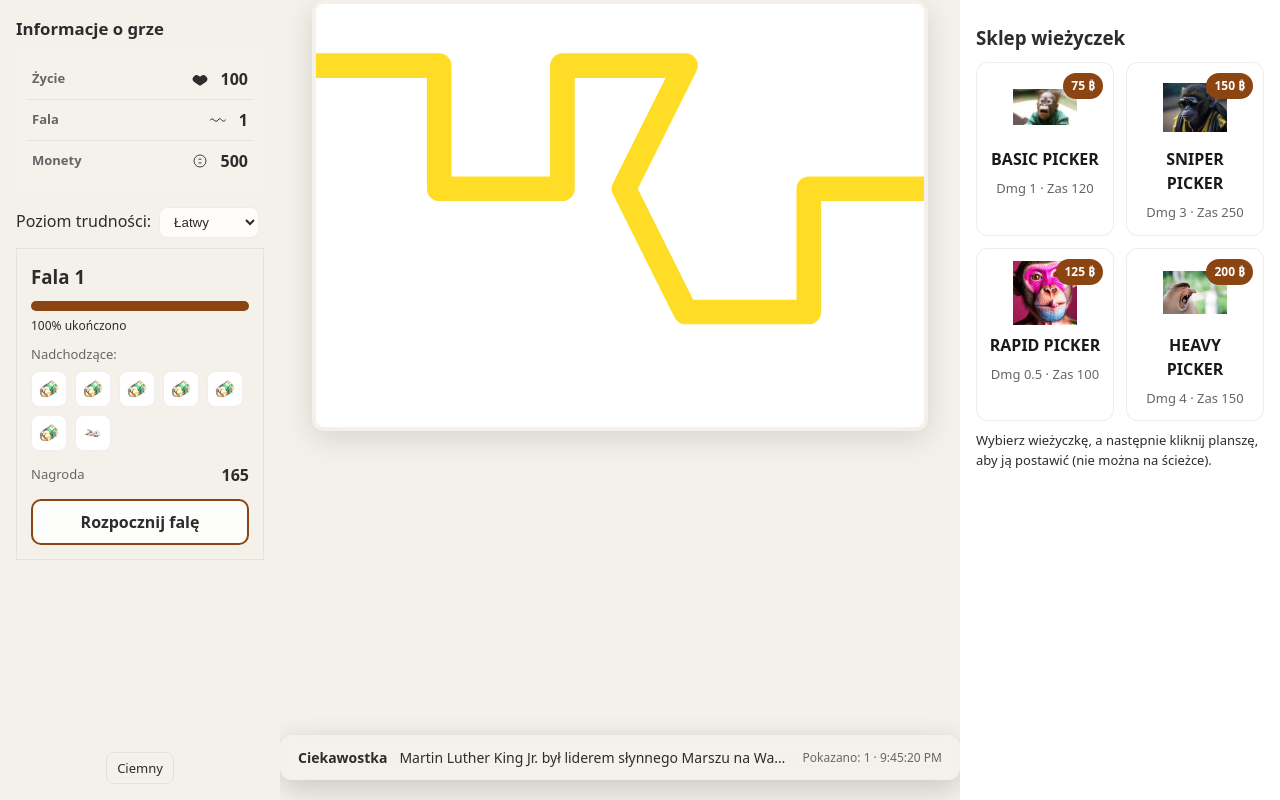
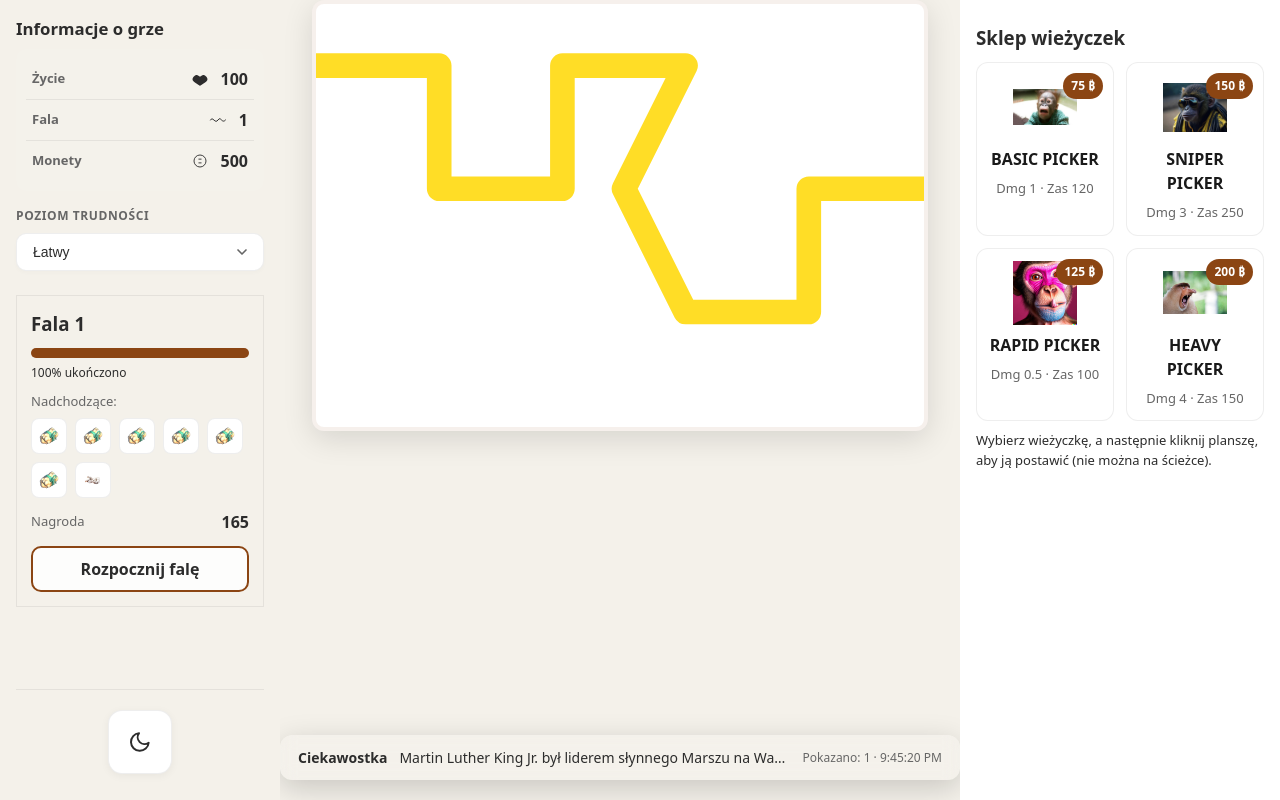
Before and after one commit to ASalek-Szkola/bawelna-app, a React (Vite) app: page / in a window 1280 px wide. Built offline with nearby package versions, Linux system fonts and the light colour scheme.

Commit message:
Light/dark mode switch. Difficulty select stylized

```diff
--- a/src/App.jsx
+++ b/src/App.jsx
@@ -1,64 +1,85 @@
 // App.jsx
-import React, { useEffect, useState } from 'react';
-import GameInfo from './components/HUD/GameInfo';
-import GameBoard from './components/Board/GameBoard';
-import TowerInfo from './components/TowerPanel/TowerInfo';
-import WaveManager from './components/HUD/WaveManager';
-import TowerShop from './components/TowerPanel/TowerShop';
-import './styles/layout.css';
-import Quiz from './components/Quiz/Quiz';
-import QuizFacts from './components/Quiz/QuizFacts';
-import mapConfig from './config/mapConfig.json';
+import React, { useEffect, useState } from "react";
+import GameInfo from "./components/HUD/GameInfo";
+import GameBoard from "./components/Board/GameBoard";
+import TowerInfo from "./components/TowerPanel/TowerInfo";
+import WaveManager from "./components/HUD/WaveManager";
+import TowerShop from "./components/TowerPanel/TowerShop";
+import "./styles/layout.css";
+import Quiz from "./components/Quiz/Quiz";
+import QuizFacts from "./components/Quiz/QuizFacts";
+import mapConfig from "./config/mapConfig.json";
 
-import useBoardScaling from './hooks/useBoardScaling';
-import useTowers from './hooks/useTowers';
-import useGameLoop from './hooks/useGameLoop';
-import useGameState from './hooks/useGameState';
+import useBoardScaling from "./hooks/useBoardScaling";
+import useTowers from "./hooks/useTowers";
+import useGameLoop from "./hooks/useGameLoop";
+import useGameState from "./hooks/useGameState";
 
-import { generateSingleWaveData } from './utils/waveGenerator'; // Importuj funkcję do generowania pojedynczych fal
+import { generateSingleWaveData } from "./utils/waveGenerator"; // Importuj funkcję do generowania pojedynczych fal
 
 const App = () => {
   const boardScale = useBoardScaling();
 
-  const [difficulty, setDifficulty] = useState('Easy');
+  const [difficulty, setDifficulty] = useState("Easy");
 
   // Headless game state/hooks
   const {
-    health, setHealth, money, setMoney, wave, setWave,
-    factsHistory, setFactsHistory,
-    quizOpen, quizQuestion, pendingWaveResult, handleQuizClose,
+    health,
+    setHealth,
+    money,
+    setMoney,
+    wave,
+    setWave,
+    factsHistory,
+    setFactsHistory,
+    quizOpen,
+    quizQuestion,
+    pendingWaveResult,
+    handleQuizClose,
     syncLoopState,
-    currentWaveData // Pobieramy currentWaveData z useGameState
+    currentWaveData, // Pobieramy currentWaveData z useGameState
   } = useGameState(difficulty); // Przekazujemy difficulty do useGameState
 
   const {
-    towers, setTowers, selectedTower, selectedTowerId, setSelectedTowerId,
+    towers,
+    setTowers,
+    selectedTower,
+    selectedTowerId,
+    setSelectedTowerId,
     shopSelectedType,
-    handleSelectShopTower, handleBoardRightClick,
-    handlePlaceTower, handleSellTower, handleUpgrade, handleTargetingChange
+    handleSelectShopTower,
+    handleBoardRightClick,
+    handlePlaceTower,
+    handleSellTower,
+    handleUpgrade,
+    handleTargetingChange,
   } = useTowers({ money, setMoney });
 
-  const { enemies, waveActive, startWave, setWaveActive, clearEnemies } = useGameLoop({
+  const { enemies, waveActive, startWave, setWaveActive, clearEnemies } =
+    useGameLoop({
       towers,
       setTowers,
-    onEnemyEscape: (damage) => setHealth((prev) => Math.max(0, prev + Number(damage) || 0)),
+      onEnemyEscape: (damage) =>
+        setHealth((prev) => Math.max(0, prev + Number(damage) || 0)),
     });
 
   const [theme, setTheme] = React.useState(() => {
-    if (typeof window !== 'undefined' && window.matchMedia) {
-      return window.matchMedia('(prefers-color-scheme: dark)').matches ? 'dark' : 'light';
+    if (typeof window !== "undefined" && window.matchMedia) {
+      return window.matchMedia("(prefers-color-scheme: dark)").matches
+        ? "dark"
+        : "light";
     }
-    return 'light';
+    return "light";
   });
 
   useEffect(() => {
-    if (typeof window === 'undefined' || !window.matchMedia) return;
-    const mq = window.matchMedia('(prefers-color-scheme: dark)');
-    const handler = (e) => setTheme(e.matches ? 'dark' : 'light');
-    if (mq.addEventListener) mq.addEventListener('change', handler);
+    if (typeof window === "undefined" || !window.matchMedia) return;
+    const mq = window.matchMedia("(prefers-color-scheme: dark)");
+    const handler = (e) => setTheme(e.matches ? "dark" : "light");
+    if (mq.addEventListener) mq.addEventListener("change", handler);
     else mq.addListener(handler);
     return () => {
-      if (mq.removeEventListener) mq.removeEventListener('change', handler);
+      if (mq.removeEventListener) mq.removeEventListener("change", handler);
       else mq.removeListener(handler);
     };
   }, []);
@@ -69,38 +90,47 @@ const App = () => {
   }, [enemies, waveActive, syncLoopState, setWaveActive, clearEnemies]);
 
   return (
-    <div className={`app ${theme === 'dark' ? 'dark-theme' : 'light-theme'}`}>
+    <div className={`app ${theme === "dark" ? "dark-theme" : "light-theme"}`}>
       <aside className="left-panel panel">
         <div className="panel-section">
           <GameInfo health={health} wave={wave} money={money} />
         </div>
         <div className="panel-section">
-          <div style={{ marginBottom: '10px' }}>
-            <label htmlFor="difficulty-select" style={{ marginRight: '8px' }}>Poziom trudności:</label>
+          <div className="difficulty-select-wrapper">
+            <label htmlFor="difficulty-select">Poziom trudności</label>
+            <div className="custom-select-container">
               <select
                 id="difficulty-select"
                 value={difficulty}
                 onChange={(e) => {
                   setDifficulty(e.target.value);
-                setWave(1); // Resetuj falę przy zmianie trudności
-                setHealth(100); // Resetuj zdrowie
-                setMoney(500); // Resetuj pieniądze
-                setTowers([]); // Usuń wieże
-                clearEnemies(); // Usuń wrogów
-                setWaveActive(false); // Zatrzymaj aktualną falę
-              }}
-              style={{
-                padding: '6px 10px',
-                borderRadius: '8px',
-                border: '1px solid var(--border-ui)',
-                backgroundColor: 'var(--button-bg)',
-                color: 'var(--button-text)',
+                  setWave(1);
+                  setHealth(100);
+                  setMoney(500);
+                  setTowers([]);
+                  clearEnemies();
+                  setWaveActive(false);
                 }}
               >
                 <option value="Easy">Łatwy</option>
                 <option value="Normal">Normalny</option>
                 <option value="Hard">Trudny</option>
               </select>
+              <div className="select-arrow" aria-hidden="true">
+                <svg
+                  viewBox="0 0 24 24"
+                  width="16"
+                  height="16"
+                  fill="none"
+                  stroke="currentColor"
+                  strokeWidth="2.5"
+                  strokeLinecap="round"
+                  strokeLinejoin="round"
+                >
+                  <polyline points="6 9 12 15 18 9"></polyline>
+                </svg>
+              </div>
+            </div>
           </div>
           <WaveManager
             wave={wave}
@@ -112,8 +142,52 @@ const App = () => {
           />
         </div>
         <div className="sidebar-footer">
-          <button className="theme-toggle" onClick={() => setTheme((t) => (t === 'dark' ? 'light' : 'dark'))}>
-            {theme === 'dark' ? 'Jasny' : 'Ciemny'}
+          <button
+            className="theme-toggle"
+            onClick={() => setTheme((t) => (t === "dark" ? "light" : "dark"))}
+            title={
+              theme === "dark"
+                ? "Przełącz na tryb jasny"
+                : "Przełącz na tryb ciemny"
+            }
+          >
+            {theme === "dark" ? (
+              <svg
+                xmlns="http://www.w3.org/2000/svg"
+                width="24"
+                height="24"
+                viewBox="0 0 24 24"
+                fill="none"
+                stroke="currentColor"
+                strokeWidth="2"
+                strokeLinecap="round"
+                strokeLinejoin="round"
+              >
+                <circle cx="12" cy="12" r="5" />
+                <line x1="12" y1="1" x2="12" y2="3" />
+                <line x1="12" y1="21" x2="12" y2="23" />
+                <line x1="4.22" y1="4.22" x2="5.64" y2="5.64" />
+                <line x1="18.36" y1="18.36" x2="19.78" y2="19.78" />
+                <line x1="1" y1="12" x2="3" y2="12" />
+                <line x1="21" y1="12" x2="23" y2="12" />
+                <line x1="4.22" y1="19.78" x2="5.64" y2="18.36" />
+                <line x1="18.36" y1="5.64" x2="19.78" y2="4.22" />
+              </svg>
+            ) : (
+              <svg
+                xmlns="http://www.w3.org/2000/svg"
+                width="24"
+                height="24"
+                viewBox="0 0 24 24"
+                fill="none"
+                stroke="currentColor"
+                strokeWidth="2"
+                strokeLinecap="round"
+                strokeLinejoin="round"
+              >
+                <path d="M21 12.79A9 9 0 1 1 11.21 3 7 7 0 0 0 21 12.79z" />
+              </svg>
+            )}
           </button>
         </div>
       </aside>
@@ -124,17 +198,20 @@ const App = () => {
             className="game-board-wrapper"
             style={{
               width: mapConfig.board.width * boardScale,
-              height: mapConfig.board.height * boardScale
+              height: mapConfig.board.height * boardScale,
             }}
           >
-            <div style={{
+            <div
+              style={{
                 width: mapConfig.board.width,
                 height: mapConfig.board.height,
                 transform: `scale(${boardScale})`,
-              transformOrigin: 'top left',
-              position: 'absolute',
-              top: 0, left: 0
-            }}>
+                transformOrigin: "top left",
+                position: "absolute",
+                top: 0,
+                left: 0,
+              }}
+            >
               <GameBoard
                 towers={towers}
                 onTowerClick={setSelectedTowerId}
@@ -142,7 +219,6 @@ const App = () => {
                 onBoardRightClick={handleBoardRightClick}
                 onTowerRightClick={handleSellTower}
                 shopSelectedType={shopSelectedType}
-
                 enemies={enemies}
                 selectedTower={selectedTower}
                 scale={boardScale}
@@ -159,13 +235,22 @@ const App = () => {
       <aside className="right-panel panel">
         {selectedTower ? (
           <TowerInfo
-            type={selectedTower.type} level={selectedTower.level}
-            cooldown={selectedTower.cooldown || 0} targetingMode={selectedTower.targetingMode || 'first'}
-            onTargetingChange={(mode) => handleTargetingChange(selectedTower.id, mode)}
-            onUpgrade={() => handleUpgrade(selectedTower.id)} onSell={() => handleSellTower(selectedTower.id)}
+            type={selectedTower.type}
+            level={selectedTower.level}
+            cooldown={selectedTower.cooldown || 0}
+            targetingMode={selectedTower.targetingMode || "first"}
+            onTargetingChange={(mode) =>
+              handleTargetingChange(selectedTower.id, mode)
+            }
+            onUpgrade={() => handleUpgrade(selectedTower.id)}
+            onSell={() => handleSellTower(selectedTower.id)}
           />
         ) : (
-          <TowerShop money={money} selectedType={shopSelectedType} onSelectType={handleSelectShopTower} />
+          <TowerShop
+            money={money}
+            selectedType={shopSelectedType}
+            onSelectType={handleSelectShopTower}
+          />
         )}
       </aside>
 
--- a/src/styles/layout.css
+++ b/src/styles/layout.css
@@ -47,8 +47,111 @@
 
 .bottom-ticker { position: relative; margin-top: auto; margin-bottom: 20px; width: 100%; max-width: 1000px; padding: 12px 18px; border-radius: 12px; background: rgba(255,255,255,0.06); color: var(--text); box-shadow: 0 8px 30px rgba(0,0,0,0.18); backdrop-filter: blur(8px); display: flex; align-items: center; gap: 12px; font-size: 14px; }
 
-.sidebar-footer { margin-top: auto; display: flex; justify-content: center; padding-top: 12px; }
-.theme-toggle { padding: 6px 10px; border-radius: 8px; border: 1px solid var(--border-ui); background: transparent; color: var(--text); font-size: 13px; }
+.sidebar-footer {
+  margin-top: auto;
+  display: flex;
+  justify-content: center;
+  padding: 20px 0 10px 0;
+  border-top: 1px solid var(--border-ui);
+}
+
+.theme-toggle {
+  width: 64px;
+  height: 64px;
+  display: flex;
+  align-items: center;
+  justify-content: center;
+  border-radius: 14px;
+  border: 1px solid var(--border-ui);
+  background: var(--bg-card);
+  color: var(--text);
+  cursor: pointer;
+  transition: all 0.3s cubic-bezier(0.4, 0, 0.2, 1);
+  box-shadow: 0 2px 8px rgba(0,0,0,0.05);
+}
+
+.theme-toggle:hover {
+  transform: translateY(-2px);
+  box-shadow: 0 6px 16px rgba(0,0,0,0.12);
+  border-color: var(--accent);
+  color: var(--accent);
+}
+
+.theme-toggle:active {
+  transform: translateY(0);
+}
+
+.theme-toggle svg {
+  transition: all 0.4s cubic-bezier(0.34, 1.56, 0.64, 1);
+}
+
+.theme-toggle:hover svg {
+  transform: rotate(15deg) scale(1.1);
+}
+
+.difficulty-select-wrapper {
+  margin-bottom: 24px;
+  display: flex;
+  flex-direction: column;
+  gap: 8px;
+}
+
+.difficulty-select-wrapper label {
+  font-size: 12px;
+  font-weight: 600;
+  text-transform: uppercase;
+  letter-spacing: 0.05em;
+  color: var(--text-muted);
+}
+
+.custom-select-container {
+  position: relative;
+  width: 100%;
+}
+
+.custom-select-container select {
+  width: 100%;
+  padding: 10px 16px;
+  padding-right: 40px;
+  border-radius: 10px;
+  border: 1px solid var(--border-ui);
+  background: var(--bg-card);
+  color: var(--text);
+  font-size: 14px;
+  font-weight: 500;
+  appearance: none;
+  cursor: pointer;
+  transition: all 0.2s ease;
+  box-shadow: 0 2px 4px rgba(0,0,0,0.02);
+}
+
+.custom-select-container select:hover {
+  border-color: var(--accent);
+  box-shadow: 0 4px 8px rgba(0,0,0,0.05);
+}
+
+.custom-select-container select:focus {
+  outline: none;
+  border-color: var(--accent);
+  box-shadow: 0 0 0 3px rgba(var(--accent-rgb, 139, 69, 19), 0.1);
+}
+
+.select-arrow {
+  position: absolute;
+  right: 14px;
+  top: 50%;
+  transform: translateY(-50%);
+  pointer-events: none;
+  color: var(--text-muted);
+  display: flex;
+  align-items: center;
+  transition: transform 0.2s ease;
+}
+
+.custom-select-container select:focus + .select-arrow {
+  transform: translateY(-50%) rotate(180deg);
+  color: var(--accent);
+}
 
 @media (max-width: 1024px) {
   .app { flex-direction: column; overflow-y: auto; height: auto; min-height: 100vh; }
--- a/src/styles/theme.css
+++ b/src/styles/theme.css
@@ -71,6 +71,7 @@
   --bg-app: #f4f1ea;
   --bg-panel: #ffffff;
   --accent: #8b4513;
+  --accent-rgb: 139, 69, 19;
   --text: #2c2c2c;
   --bg-main: var(--bg-app);
   --bg-sidebar: var(--bg-panel);
@@ -84,6 +85,7 @@
   --bg-app: #121212;
   --bg-panel: #1e1e1e;
   --accent: #ffd700;
+  --accent-rgb: 255, 215, 0;
   --text: #e0e0e0;
   --bg-main: var(--bg-app);
   --bg-sidebar: var(--bg-panel);
```
Lines whose indentation alone changed are shown as unchanged.
